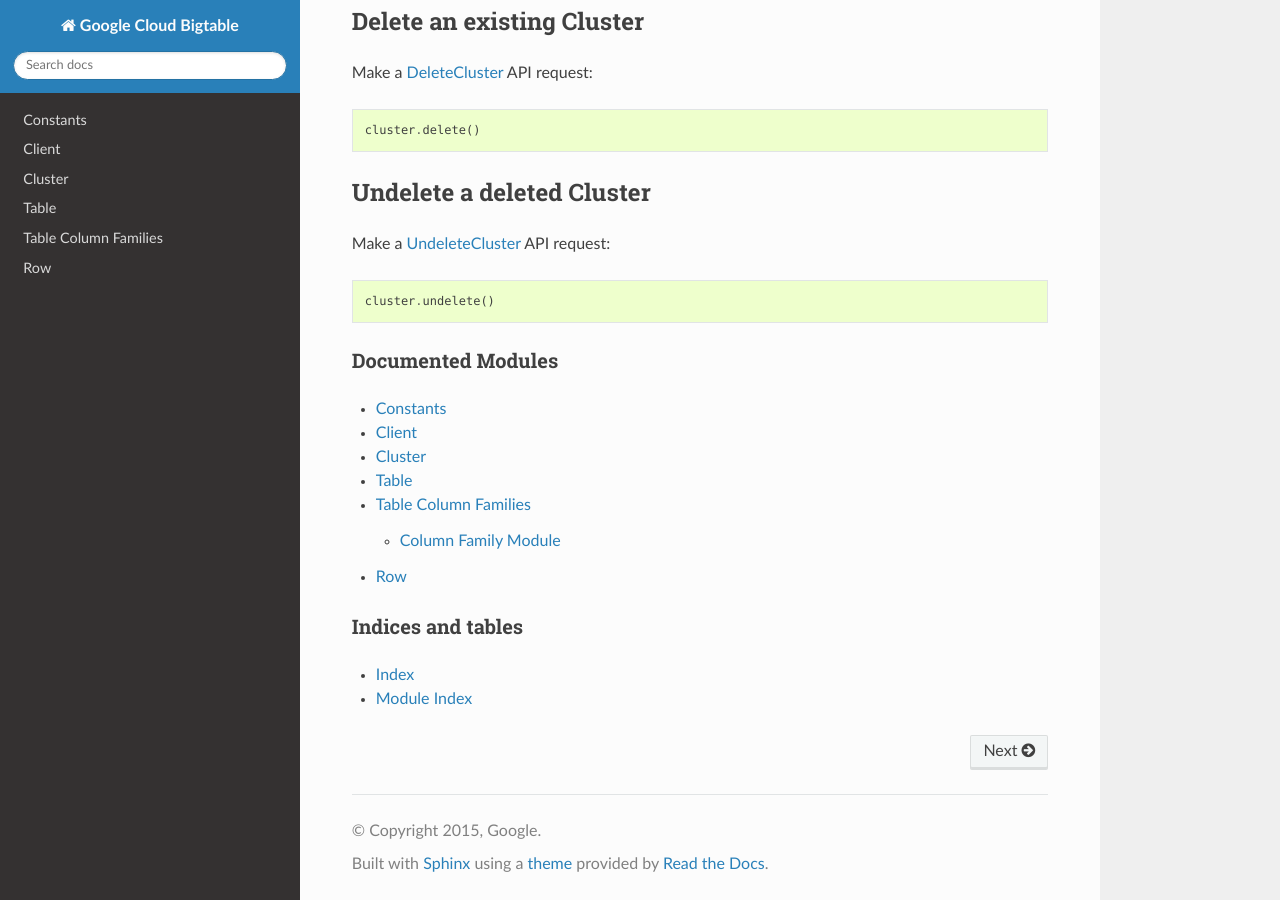
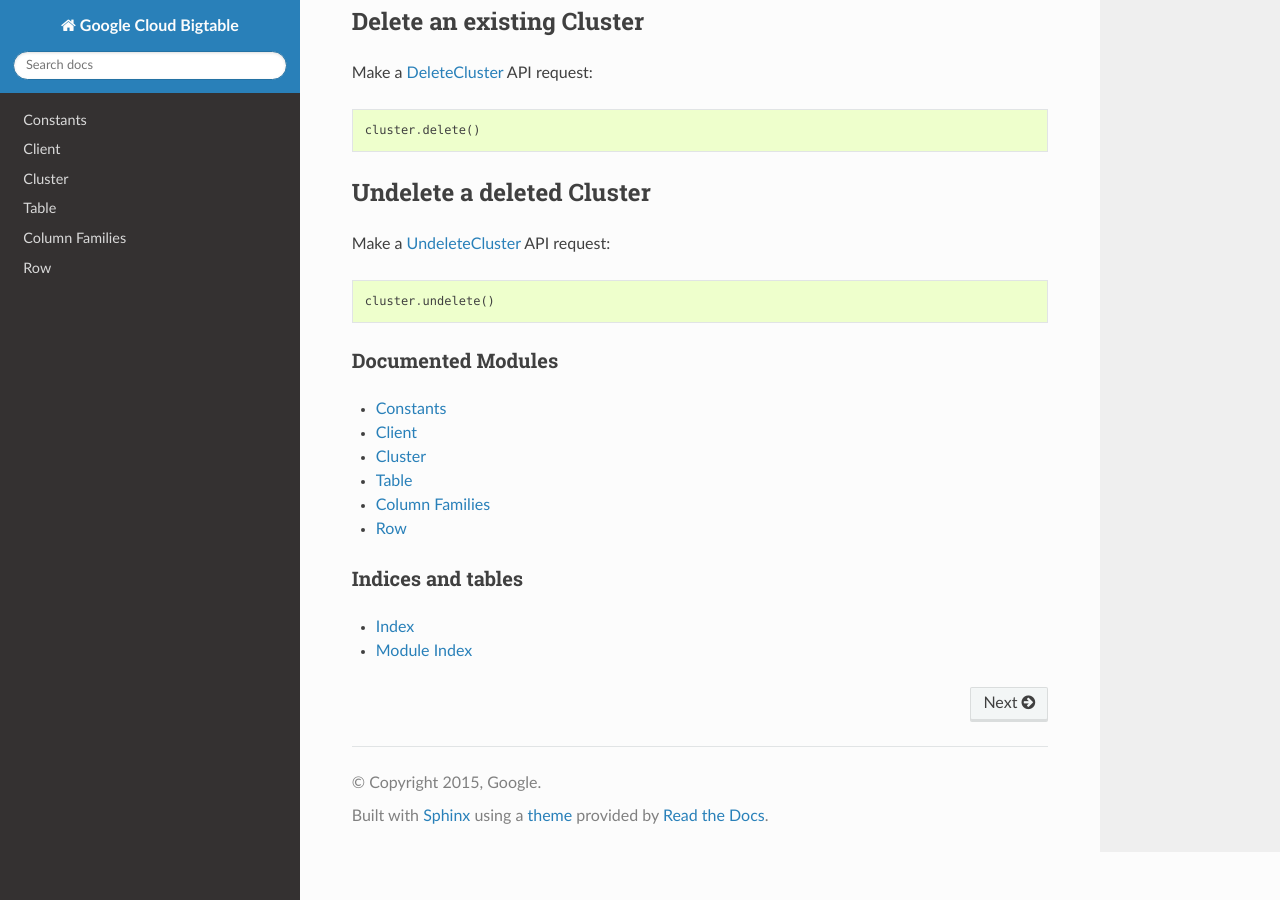
Before and after one commit to dhermes/gcloud-python-bigtable, a Sphinx documentation site: the page built from docs/index.rst, in a window 1280 px wide and 900 px high, scrolled down 2302 px. Built offline with Sphinx 7.4.7 and the Read the Docs theme 2.0.0, drawn with Linux system fonts in a browser that asks for light colours.

Commit message:
Taking the "Table" out of "Table Column Families".
Also removing the unnecessary header before the autodoc'd
code in column_family.py and replacing it with a horizontal
rule.

```diff
--- a/docs/column-family.rst
+++ b/docs/column-family.rst
@@ -1,5 +1,5 @@
-Table Column Families
-=====================
+Column Families
+===============
 
 When creating a :class:`Table <gcloud_bigtable.column_family.ColumnFamily>`,
 it is possible to set garbage collection rules for expired data.
@@ -39,8 +39,7 @@ at the lowest level of the nesting:
     rule4 = GarbageCollectionRule(max_num_versions=3)
     rule5 = GarbageCollectionUnion(rules=[rule3, rule4])
 
-Column Family Module
-~~~~~~~~~~~~~~~~~~~~
+----
 
 .. automodule:: gcloud_bigtable.column_family
   :members:
```
